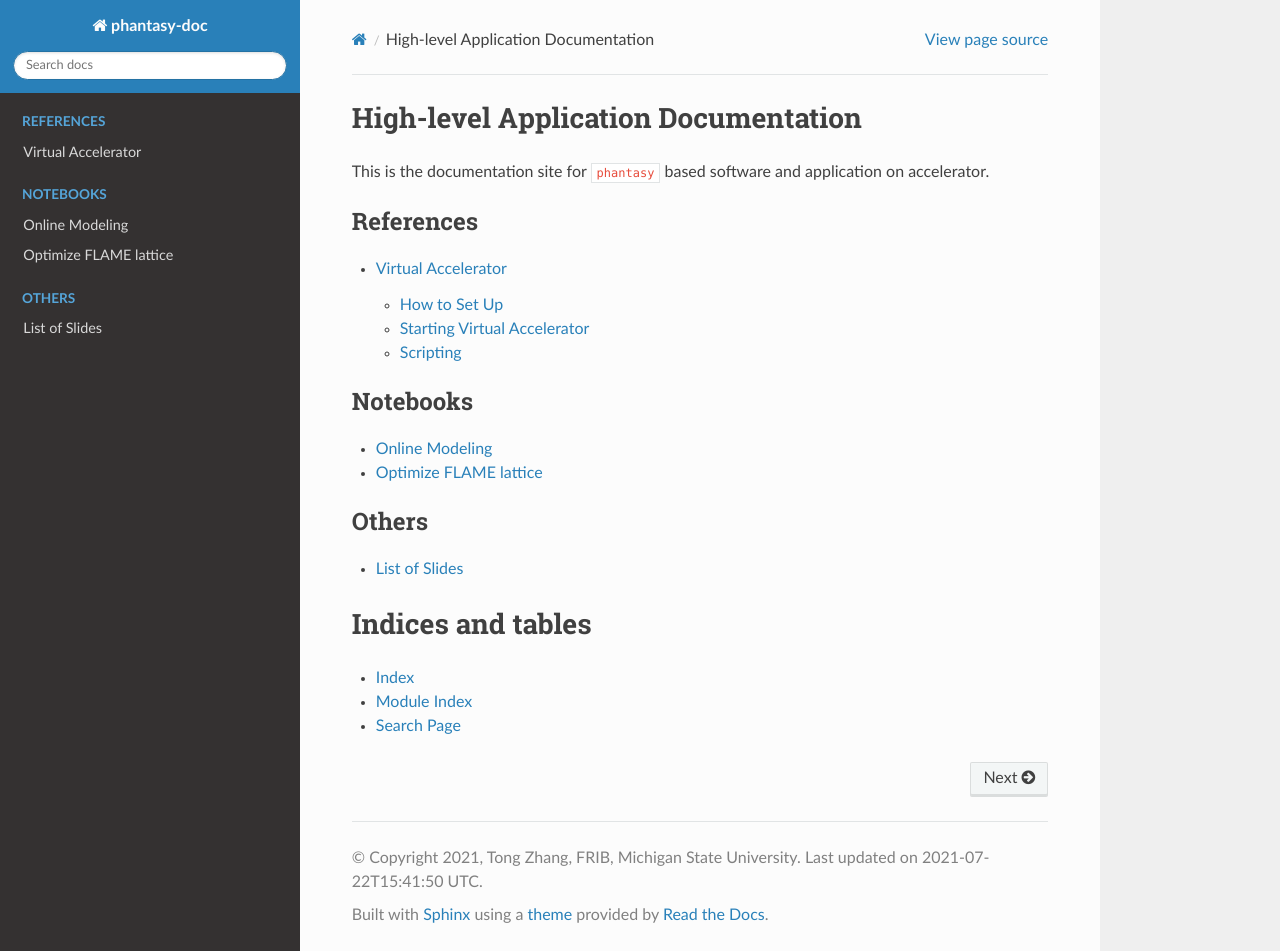
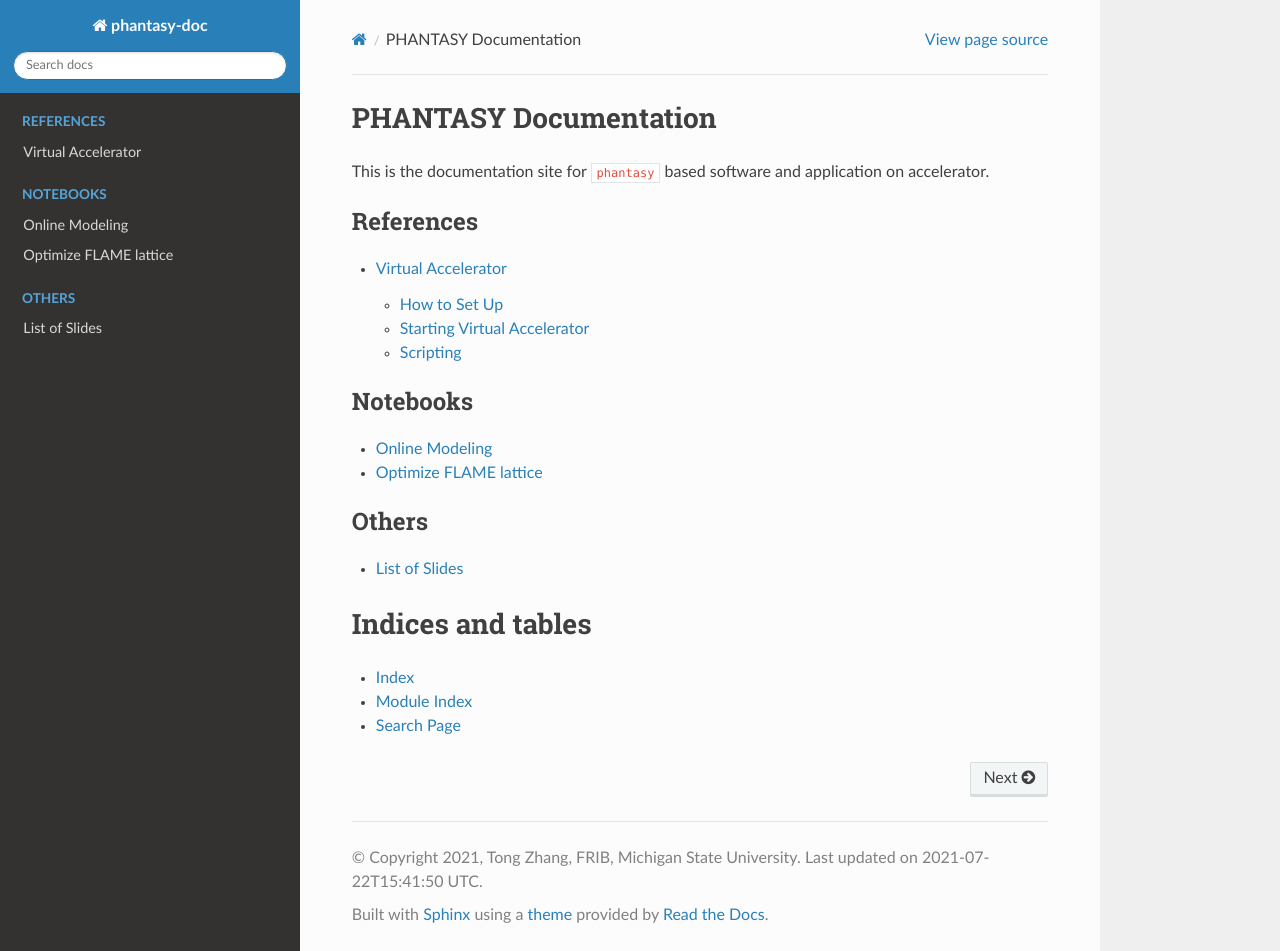
Before and after one commit to archman/phantasy-doc, a Sphinx documentation site: the page built from source/index.rst, in a window 1280 px wide and 951 px high. Built offline with Sphinx 7.4.7 and the Read the Docs theme 2.0.0, drawn with Linux system fonts in a browser that asks for light colours.

Commit message:
MNT: Update site title.

```diff
--- a/source/index.rst
+++ b/source/index.rst
@@ -4,8 +4,8 @@
    contain the root `toctree` directive.
 
 
-High-level Application Documentation
-====================================
+PHANTASY Documentation
+======================
 
 This is the documentation site for ``phantasy`` based software and application on accelerator.
 
```
